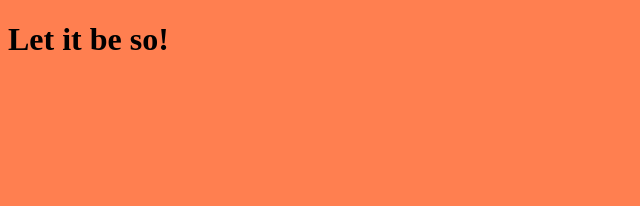
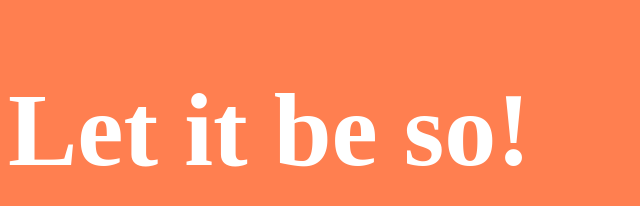
Before and after one commit to thnielseen/About, a website built with Vite: page index.html in a window 1280 px wide. Shown: the whole page, without its empty margins (0-640 px from the left). Built offline with nearby package versions, Linux system fonts and the light colour scheme.

Commit message:
💄 test

```diff
--- a/src/style.scss
+++ b/src/style.scss
@@ -1,3 +1,5 @@
 body {
   background-color: coral;
+  font-size: 52px;
+  color: #fff;
 }
```
Also changed, not shown: .github/workflows/deploy.yml (added).
